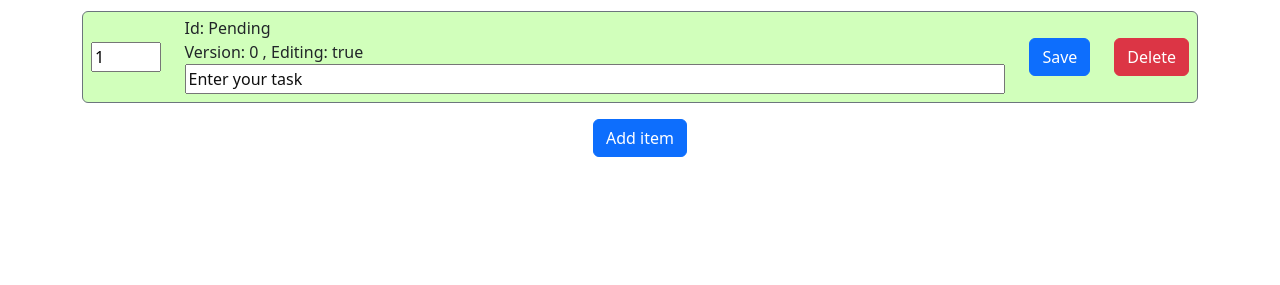
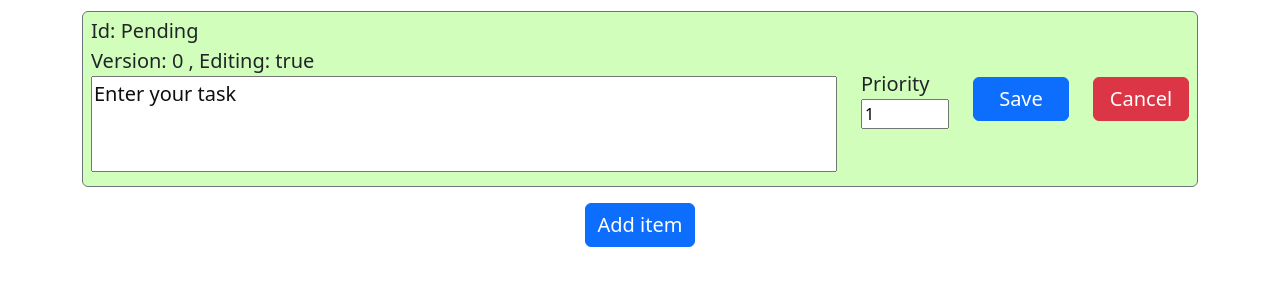
Before and after one commit to m-tranter/express-crud-demo, a website: page public/index.html in a window 1280 px wide. Both pictures are taken after a click on the button "Add item". Shown: the part 69-354 px from the top of the page. Drawn offline with nearby package versions, Linux system fonts and the light colour scheme; no server answers.

Commit message:
cancel button

```diff
--- a/public/index.html
+++ b/public/index.html
@@ -11,19 +11,34 @@
     />
     <title>CRUD app</title>
     <style>
+      p,
+      label,
+      button,
+      textarea {
+        font-size: 20px !important;
+      }
       ::placeholder {
         color: #0f0f0f;
       }
-
+      textarea,
       input {
         color: Black;
-        width: 100%;
       }
       .todo {
         background-color: #d1ffbb;
       }
       .todos {
         min-height: 90px;
+      }
+      textarea {
+        resize: none;
+        width: 100%;
+      }
+      label {
+        display: block;
+      }
+      .myBtn {
+        width: 6rem;
       }
     </style>
   </head>
@@ -35,7 +50,13 @@
           <h1>CRUD app</h1>
           <div class="mt-3 todos">
             <div v-if="todos.length" v-for="item in todos" :key="item.id">
-              <my-todos :item="item" :update="update" :remove="remove" />
+              <my-todos
+                :item="item"
+                :update="update"
+                :remove="remove"
+                :cancel="cancel"
+                :edit="edit"
+              />
             </div>
             <p v-else>Nothing on the list yet.</p>
           </div>
@@ -61,46 +82,54 @@
     <script src="https://unpkg.com/vue@3/dist/vue.global.js"></script>
     <script>
       const myTodos = {
-        props: ['item', 'create', 'update', 'remove'],
+        props: ['item', 'create', 'update', 'remove', 'cancel', 'edit'],
         template: `
           <div class="mb-2 border todo border-secondary rounded">
             <div class="row px-2 justify-content-end align-items-center">
-              <div class="col-1">
-                <input
-                  type="number"
-      v-model="item.priority"
-                  min='0' max='10'
-                  :disabled="!item.editing"
-                />
-              </div>
               <div class="col-7 flex-fill">
                 <p class="mb-0 mt-1">Id: {{ item.id }}</p>
                 <p class="mb-0">
                   Version: {{ item.v }} , Editing: {{ item.editing }}
                 </p>
-                <input class="mb-2" placeholder="Enter your task" :disabled="!item.editing" v-model="item.text" />
+                <label class="visually-hidden" :for="item.id + '_text'">Text</label>
+                <textarea rows="3"  :id="item.id + '_text'" class="mb-2" placeholder="Enter your task" :disabled="!item.editing" v-model="item.text"></textarea>
               </div>
-              <div class="col-auto" :class="{'d-none': item.editing}">
+              <div class="col-2 col-md-auto">
+                <label :for="item.id + '_priority'">Priority</label>
+                <input
+                  :id="item.id + '_priority'"
+                  type="number"
+                  v-model="item.priority"
+                  min='0' max='10'
+                  :disabled="!item.editing"
+                />
+              </div>
+              <div class="col-2 col-md-auto" :class="{'d-none': item.editing}">
                 <button
                   type="button"
-                  @click="() => item.editing = true"
-                  class="btn btn-primary"
+                  @click="edit(item.id)"
+                  class="myBtn btn btn-primary"
                 >
                   Edit
                 </button>
               </div>
-              <div class="col-auto" :class="{'d-none': !item.editing}">
+              <div class="col-2 col-md-auto" :class="{'d-none': !item.editing}">
                 <button
                   type="button"
-                  class="btn btn-primary"
+                  class="myBtn btn btn-primary"
                   @click="update(item.id)"
                 >
                   Save
                 </button>
               </div>
-              <div class="col-auto">
-                <button type="button" class="btn btn-danger" @click="remove(item.id)">
+              <div class="col-2 col-md-auto" :class="{'d-none': item.editing}" >
+                <button type="button" class="myBtn btn btn-danger" @click="remove(item.id)">
                   Delete
+                </button>
+              </div>
+              <div class="col-2 col-md-auto" :class="{'d-none': !item.editing}">
+                <button type="button" class="myBtn btn btn-danger"  @click="cancel(item.id)">
+                  Cancel
                 </button>
               </div>
             </div>
@@ -122,6 +151,16 @@
           };
         },
         methods: {
+          cancel: function (id) {
+            let item = this.todos.find((e) => e.id === id);
+            item.text = this.temp;
+            item.editing = false;
+          },
+          edit: function (id) {
+            let item = this.todos.find((e) => e.id === id);
+            this.temp = item.text;
+            item.editing = true;
+          },
           add: function () {
             this.msg = '';
             this.todos.push({
@@ -130,6 +169,7 @@
               v: 0,
               priority: 1,
               editing: true,
+              temp: '',
             });
           },
           create: function (update) {
```
